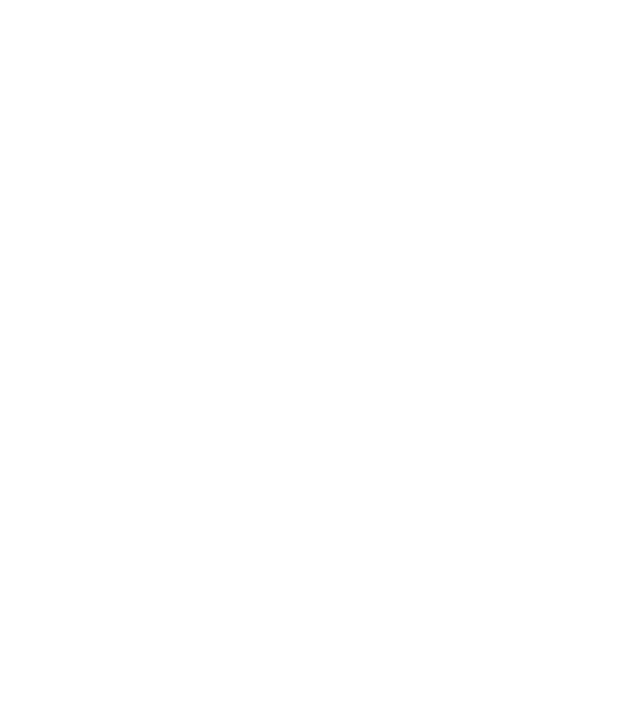
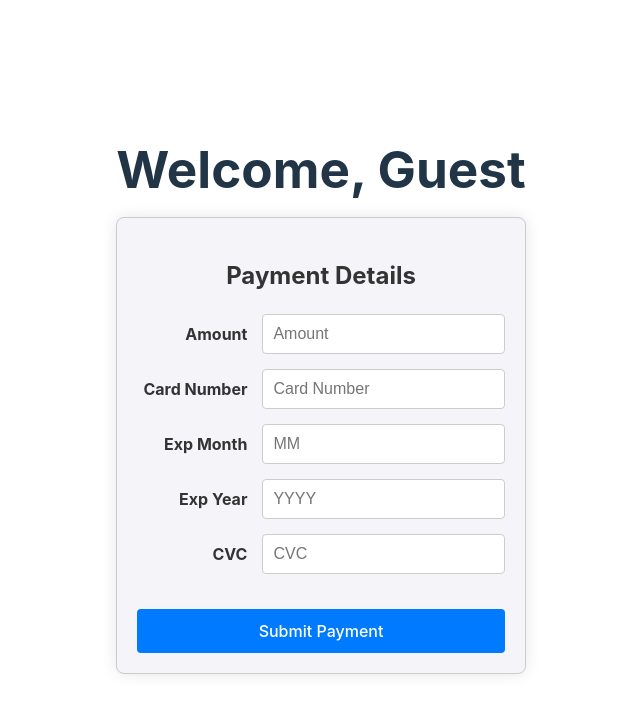
Before and after one commit to sahuhemant/Front_end_Easy_Tiffin, a React (Vite) app: page /payment in a window 1280 px wide. Before the commit this address had no page. Shown: the top 712 px of the page, without its empty margins (319-959 px from the left). Built offline with nearby package versions, Linux system fonts and the light colour scheme.

Commit message:
[312] made changes and add stripe payment gateway

```diff
--- a/src/App.jsx
+++ b/src/App.jsx
@@ -5,35 +5,39 @@
 import Register from './components/Register';
 import Customers from './components/Customers';
 import Tiffins from './components/Tiffins'; // Import the Tiffins component
+import Payment from './components/Payment'; // Import the Abc component
+import Header from './components/Header'; // Import the Header component
 
 function App() {
-  const [message, setMessage] = useState('');
+  const [message, setMessage] = useState(''); // State to manage messages
 
   // Callback function to handle successful registration
   const handleRegistrationSuccess = (successMessage) => {
-    setMessage(successMessage);
+    setMessage(successMessage); // Set success message
   };
 
   return (
     <div className="App">
+      <Header /> {/* Add the Header to display the username */}
       <Routes>
         <Route path="/" element={<Home message={message} />} />
         <Route path="/login" element={<Login />} />
         <Route path="/register" element={<Register onSuccess={handleRegistrationSuccess} />} />
         <Route path="/customers" element={<Customers />} />
-        <Route path="/customers/:customerId/tiffins" element={<Tiffins />} /> {/* Add this route */}
+        <Route path="/customers/:customerId/tiffins" element={<Tiffins />} />
+        <Route path="/payment" element={<Payment />} />
       </Routes>
     </div>
   );
 }
 
 const Home = ({ message }) => {
-  const navigate = useNavigate();
+  const navigate = useNavigate(); // Initialize navigation
 
   return (
     <div>
       <h1>Welcome!</h1>
-      {message && <p style={{ color: 'green' }}>{message}</p>}
+      {message && <p style={{ color: 'green' }}>{message}</p>} {/* Display success message if exists */}
       <button onClick={() => navigate('/register')}>Register</button>
       <button onClick={() => navigate('/login')}>Login</button>
     </div>
--- /dev/null
+++ b/src/AuthContext.jsx
@@ -0,0 +1,24 @@
+import React, { createContext, useContext, useState } from 'react';
+import { useNavigate } from 'react-router-dom';
+
+const AuthContext = createContext();
+
+export const AuthProvider = ({ children }) => {
+  const [username, setUsername] = useState(localStorage.getItem('userName') || ''); // Set initial state from localStorage
+  const navigate = useNavigate();
+
+  const logout = () => {
+    localStorage.removeItem('token'); // Clear token from localStorage
+    localStorage.removeItem('userName'); // Clear username from localStorage
+    setUsername(''); // Reset the username in context
+    navigate('/login'); // Redirect to login page
+  };
+
+  return (
+    <AuthContext.Provider value={{ username, setUsername, logout }}>
+      {children}
+    </AuthContext.Provider>
+  );
+};
+
+export const useAuth = () => useContext(AuthContext);
--- a/src/components/Customers.css
+++ b/src/components/Customers.css
@@ -1,3 +1,13 @@
+.donate-button {
+  background-color: #28a745; /* Green color */
+  color: white; /* White text */
+  padding: 10px 20px; /* Padding */
+  border: none; /* No border */
+  border-radius: 5px; /* Rounded corners */
+  font-size: 16px; /* Larger text */
+  cursor: pointer; /* Pointer cursor */
+  transition: background-color 0.3s ease; /* Smooth transition */
+}
 /* Customer Container */
 .customer-container {
   padding: 20px;
--- a/src/components/Customers.jsx
+++ b/src/components/Customers.jsx
@@ -2,8 +2,10 @@
 import { useNavigate } from "react-router-dom";
 import './Customers.css';
 import '../App.css';
+import { useAuth } from '../AuthContext';
 
 const Customers = () => {
+  const { username } = useAuth();
   const [customers, setCustomers] = useState([]);
   const [filteredCustomers, setFilteredCustomers] = useState([]);
   const [newCustomer, setNewCustomer] = useState({ name: '', mobile_no: '', address: '' });
@@ -12,10 +14,17 @@
   const [searchTerm, setSearchTerm] = useState('');
   const navigate = useNavigate();
 
-  const userId = 27; // Static user ID
+  // Function to retrieve the token and extract the user ID
+  const getUserIdFromToken = () => {
+    const token = localStorage.getItem('token');
+    if (!token) return null;
+
+    const payload = JSON.parse(atob(token.split('.')[1])); // Decode JWT payload
+    return payload.user_id; // Return user_id from token payload
+  };
 
   useEffect(() => {
-    fetchCustomers(userId);
+    fetchCustomers();
   }, []);
 
   useEffect(() => {
@@ -27,22 +36,33 @@
 
   const fetchCustomers = async (userId) => {
     try {
-      const response = await fetch(`http://localhost:3001/users/${userId}/customers`);
+      const response = await fetch(`http://localhost:3001/customers`, {
+        headers: {
+          'Authorization': `Bearer ${localStorage.getItem('token')}` // Include token in the request
+        },
+      });
       if (response.ok) {
         const data = await response.json();
-        setCustomers(data);
+        // Ensure data is an array
+        setCustomers(Array.isArray(data) ? data : []);
+      } else {
+        console.error('Failed to fetch customers:', await response.json());
+        setCustomers([]);
       }
     } catch (error) {
       console.error('Error fetching customers:', error);
+      setCustomers([]);
     }
   };
 
   const handleAddCustomer = async () => {
+    const userId = getUserIdFromToken();
     try {
-      const response = await fetch(`http://localhost:3001/users/${userId}/customers`, {
+      const response = await fetch(`http://localhost:3001/customers`, {
         method: 'POST',
         headers: {
           'Content-Type': 'application/json',
+          'Authorization': `Bearer ${localStorage.getItem('token')}` // Include token in the request
         },
         body: JSON.stringify({ customer: newCustomer }),
       });
@@ -70,8 +90,16 @@
 
   return (
     <div className="customer-container">
+          <div>
+      <h1>Welcome, {username}!</h1> {/* Display the username */}
+      {/* Other component code... */}
+      <button className="navigate-to-form-button" onClick={() => navigate('/payment')}>
+        Please Donate Some Amount for me
+      </button>
+    </div>
       <h1>Customer Management</h1>
       <button className="back-button" onClick={() => navigate('/')}>Back to Home</button>
+
 
       <div className="search-container">
         <input
--- /dev/null
+++ b/src/components/Header.jsx
@@ -0,0 +1,17 @@
+import React from 'react';
+import { useAuth } from '../AuthContext.jsx';
+
+const Header = () => {
+  const { username, logout } = useAuth();
+
+  return (
+    <header>
+      <h1>Welcome, {username ? username : 'Guest'}</h1>
+      {username && (
+        <button onClick={logout}>Logout</button>
+      )}
+    </header>
+  );
+};
+
+export default Header;
--- a/src/components/Login.jsx
+++ b/src/components/Login.jsx
@@ -1,5 +1,6 @@
 import { useState } from 'react';
 import { useNavigate } from 'react-router-dom'; // Import useNavigate for navigation
+import { useAuth } from '../AuthContext'; // Import useAuth to access context
 
 const Login = () => {
   const [userName, setUserName] = useState('');
@@ -7,6 +8,7 @@
   const [error, setError] = useState('');
   const [success, setSuccess] = useState('');
   const navigate = useNavigate(); // Initialize navigate
+  const { setUsername } = useAuth(); // Get setUsername from the Auth context
 
   const handleSubmit = async (event) => {
     event.preventDefault();
@@ -22,6 +24,8 @@
 
       if (response.ok) {
         const data = await response.json();
+        localStorage.setItem('token', data.token);
+        setUsername(data.user_name); // Set the username in context
         setSuccess(data.message);
         navigate('/customers'); // Redirect to customers page on success
       } else {
--- /dev/null
+++ b/src/components/Payment.css
@@ -0,0 +1,75 @@
+.form-container {
+  padding: 20px;
+  border: 1px solid #ccc;
+  max-width: 500px;
+  margin: 20px auto;
+  background-color: #f4f4f9;
+  border-radius: 8px;
+  box-shadow: 0px 0px 15px rgba(0, 0, 0, 0.1);
+}
+
+h2 {
+  text-align: center;
+  color: #333;
+}
+
+.form-group {
+  display: flex;
+  align-items: center;
+  justify-content: space-between;
+  margin-bottom: 15px;
+}
+
+label {
+  flex: 1;
+  font-weight: bold;
+  color: #333;
+  margin-right: 15px;
+  text-align: right;
+}
+
+input {
+  flex: 2;
+  padding: 10px;
+  border: 1px solid #ccc;
+  border-radius: 4px;
+  font-size: 16px;
+}
+
+button {
+  width: 100%;
+  padding: 12px;
+  background-color: #007bff;
+  color: white;
+  border: none;
+  border-radius: 4px;
+  font-size: 16px;
+  cursor: pointer;
+  margin-top: 20px;
+}
+
+button:hover {
+  background-color: #0056b3;
+}
+
+@media screen and (max-width: 600px) {
+  .form-group {
+    flex-direction: column;
+    align-items: flex-start;
+  }
+
+  label {
+    margin-bottom: 5px;
+    text-align: left;
+  }
+
+  input {
+    width: 100%;
+  }
+}
+/* payment success message */
+.success-message {
+  color: green;
+  margin-top: 20px;
+  font-weight: bold;
+}
--- /dev/null
+++ b/src/components/Payment.jsx
@@ -0,0 +1,127 @@
+import React, { useState } from "react";
+import { useNavigate } from "react-router-dom";
+import "./Payment.css"; // Ensure the path matches your CSS file
+
+const Payment = () => {
+  const [formData, setFormData] = useState({
+    amount: '',
+    cardNumber: '',
+    expMonth: '',
+    expYear: '',
+    cvc: ''
+  });
+  const [successMessage, setSuccessMessage] = useState(''); // State for success message
+  const navigate = useNavigate();
+
+  const handleChange = (e) => {
+    const { name, value } = e.target;
+    setFormData({ ...formData, [name]: value });
+  };
+
+  const handleSubmit = async (e) => {
+    e.preventDefault();
+
+    try {
+      const response = await fetch('http://localhost:3001/payment/stripe/charge', {
+        method: 'POST',
+        headers: {
+          'Content-Type': 'application/json',
+          'Authorization': `Bearer ${localStorage.getItem('token')}`
+        },
+        body: JSON.stringify({
+          card_number: formData.cardNumber,
+          exp_month: formData.expMonth,
+          exp_year: formData.expYear,
+          cvc: formData.cvc,
+          amount: formData.amount
+        })
+      });
+
+      if (!response.ok) {
+        throw new Error('Payment processing failed');
+      }
+
+      const result = await response.json();
+      console.log('Payment successful:', result);
+      // Set success message
+      setSuccessMessage("Payment successfully processed! Thanks for your donation. We will make the application more simple and perfect.");
+      // Optionally navigate to a different page or clear the form
+      navigate("/");
+    } catch (error) {
+      console.error('Error:', error);
+      // Handle the error (e.g., show an error message)
+    }
+  };
+
+  return (
+    <div className="form-container">
+      <h2>Payment Details</h2>
+      {successMessage && <div className="success-message">{successMessage}</div>} {/* Display success message */}
+      <form onSubmit={handleSubmit}>
+        <div className="form-group">
+          <label htmlFor="amount">Amount</label>
+          <input
+            type="text"
+            id="amount"
+            name="amount"
+            placeholder="Amount"
+            value={formData.amount}
+            onChange={handleChange}
+            required
+          />
+        </div>
+        <div className="form-group">
+          <label htmlFor="cardNumber">Card Number</label>
+          <input
+            type="text"
+            id="cardNumber"
+            name="cardNumber"
+            placeholder="Card Number"
+            value={formData.cardNumber}
+            onChange={handleChange}
+            required
+          />
+        </div>
+        <div className="form-group">
+          <label htmlFor="expMonth">Exp Month</label>
+          <input
+            type="text"
+            id="expMonth"
+            name="expMonth"
+            placeholder="MM"
+            value={formData.expMonth}
+            onChange={handleChange}
+            required
+          />
+        </div>
+        <div className="form-group">
+          <label htmlFor="expYear">Exp Year</label>
+          <input
+            type="text"
+            id="expYear"
+            name="expYear"
+            placeholder="YYYY"
+            value={formData.expYear}
+            onChange={handleChange}
+            required
+          />
+        </div>
+        <div className="form-group">
+          <label htmlFor="cvc">CVC</label>
+          <input
+            type="text"
+            id="cvc"
+            name="cvc"
+            placeholder="CVC"
+            value={formData.cvc}
+            onChange={handleChange}
+            required
+          />
+        </div>
+        <button type="submit">Submit Payment</button>
+      </form>
+    </div>
+  );
+};
+
+export default Payment;
--- a/src/components/Register.jsx
+++ b/src/components/Register.jsx
@@ -4,6 +4,8 @@
 const Register = ({ onSuccess }) => {
   const [name, setName] = useState('');
   const [userName, setUserName] = useState('');
+  const [email, setEmail] = useState('');
+  const [number, setNumber] = useState('');
   const [password, setPassword] = useState('');
   const [error, setError] = useState('');
   const navigate = useNavigate();
@@ -16,10 +18,20 @@
       const response = await fetch('http://localhost:3001/register', {
         method: 'POST',
         headers: { 'Content-Type': 'application/json' },
-        body: JSON.stringify({ user: { name, user_name: userName, password } }),
+        body: JSON.stringify({
+          user: {
+            name,
+            user_name: userName,
+            email,
+            number,
+            password
+          }
+        }),
       });
 
       if (response.ok) {
+        const data = await response.json();
+        localStorage.setItem('token', data.token); // Store token in localStorage
         onSuccess('Registration successful! Now you can login.'); // Pass success message to onSuccess
         navigate('/'); // Redirect to the home page
       } else {
@@ -49,10 +61,25 @@
           onChange={(e) => setUserName(e.target.value)}
         />
         <input
+          type="email" // Change type to email
+          placeholder="Email"
+          value={email}
+          onChange={(e) => setEmail(e.target.value)}
+          required
+        />
+        <input
+          type="tel" // Change type to tel for number
+          placeholder="Number"
+          value={number}
+          onChange={(e) => setNumber(e.target.value)}
+          required
+        />
+        <input
           type="password"
           placeholder="Password"
           value={password}
           onChange={(e) => setPassword(e.target.value)}
+          required
         />
         <button type="submit">Register</button>
       </form>
--- a/src/components/Tiffins.jsx
+++ b/src/components/Tiffins.jsx
@@ -6,7 +6,7 @@
   const { customerId } = useParams();
   const [tiffins, setTiffins] = useState([]);
   const [newTiffin, setNewTiffin] = useState({
-    start_date: new Date().toISOString().split('T')[0], // Set the current date as the default
+    start_date: new Date().toISOString().split('T')[0],
     day_status: 'yes',
     night_status: 'right'
   });
@@ -14,6 +14,7 @@
   const [tiffinCount, setTiffinCount] = useState(0);
   const [message, setMessage] = useState('');
   const navigate = useNavigate();
+  const token = localStorage.getItem('token'); // Assuming the token is stored in localStorage
 
   useEffect(() => {
     fetchTiffins();
@@ -21,23 +22,28 @@
 
   const fetchTiffins = async () => {
     try {
-      const response = await fetch(`http://localhost:3001/customers/${customerId}/tiffins`);
+      const response = await fetch(`http://localhost:3001/customers/${customerId}/tiffins`, {
+        headers: {
+          'Content-Type': 'application/json',
+          'Authorization': `Bearer ${token}`, // Passing the token
+        },
+      });
+
       if (response.ok) {
         const data = await response.json();
-        if (data.length === 0) {
-          setShowCreateForm(true); // Show the form if no tiffins are present
+        const tiffinsData = data.tiffins; // Accessing the tiffins array from the response
+        if (tiffinsData.length === 0) {
+          setMessage('No tiffins available.');
         } else {
-          setTiffins(data);
-          setTiffinCount(data.length);
-          setShowCreateForm(false); // Hide the form if tiffins are present
+          setTiffins(tiffinsData);
+          setTiffinCount(data.total_count);
         }
       } else {
-        setMessage('No tiffins available.');
-        setShowCreateForm(true); // Show create form if there's an error
+        setMessage('Failed to fetch tiffins.');
       }
     } catch (error) {
       console.error('Error fetching tiffins:', error);
-      setShowCreateForm(true); // Show create form if there's a fetch error
+      setMessage('Error fetching tiffins.');
     }
   };
 
@@ -45,9 +51,13 @@
     try {
       const response = await fetch(`http://localhost:3001/customers/${customerId}/tiffins`, {
         method: 'POST',
-        headers: { 'Content-Type': 'application/json' },
+        headers: {
+          'Content-Type': 'application/json',
+          'Authorization': `Bearer ${token}`,
+        },
         body: JSON.stringify(newTiffin),
       });
+
       if (response.ok) {
         fetchTiffins();
         setNewTiffin({ start_date: '', day_status: 'yes', night_status: 'right' });
@@ -58,7 +68,6 @@
       console.error('Error creating tiffin:', error);
     }
   };
-
 
   const handleEditClick = (tiffin) => {
     setEditTiffin(tiffin);
@@ -72,7 +81,10 @@
     try {
       const response = await fetch(`http://localhost:3001/customers/${customerId}/tiffins/${editTiffin.id}`, {
         method: 'PUT',
-        headers: { 'Content-Type': 'application/json' },
+        headers: {
+          'Content-Type': 'application/json',
+          'Authorization': `Bearer ${token}`,
+        },
         body: JSON.stringify({
           tiffin: {
             start_date: editTiffin.start_date,
@@ -81,6 +93,7 @@
           }
         }),
       });
+
       if (response.ok) {
         fetchTiffins();
         setEditTiffin(null);
@@ -92,9 +105,17 @@
     }
   };
 
+  const handleBackToCustomers = () => {
+    navigate('/customers');
+  };
+
   return (
     <div className="tiffin-container">
       <h1>Tiffins for Customer {customerId}</h1>
+            {/* Back to Customers Button */}
+      <button onClick={handleBackToCustomers} className="back-button">
+        Back to Customers
+      </button>
       <h2>Total Tiffins: {tiffinCount}</h2>
       {message && <p>{message}</p>}
 
@@ -111,7 +132,6 @@
             </tr>
           </thead>
           <tbody>
-            {/* Add the row for creating a new tiffin */}
             <tr>
               <td>
                 <input
@@ -126,8 +146,8 @@
                   value={newTiffin.day_status}
                   onChange={(e) => setNewTiffin({ ...newTiffin, day_status: e.target.value })}
                 >
-                  <option value="yes">✔</option> {/* Right tick */}
-                  <option value="no">✖</option> {/* Cross tick */}
+                  <option value="yes">✔</option>
+                  <option value="no">✖</option>
                 </select>
               </td>
               <td>
@@ -135,19 +155,18 @@
                   value={newTiffin.night_status}
                   onChange={(e) => setNewTiffin({ ...newTiffin, night_status: e.target.value })}
                 >
-                  <option value="right">✔</option> {/* Right tick */}
-                  <option value="wrong">✖</option> {/* Cross tick */}
+                  <option value="right">✔</option>
+                  <option value="wrong">✖</option>
                 </select>
               </td>
-              <td>-</td> {/* Placeholder for status count */}
+              <td>-</td>
               <td>
                 <button onClick={handleCreateTiffin}>Create</button>
               </td>
             </tr>
 
-            {/* Render the sorted list of tiffins */}
             {tiffins
-              .sort((a, b) => new Date(b.start_date) - new Date(a.start_date)) // Sort by start_date in descending order
+              ?.sort((a, b) => new Date(b.start_date) - new Date(a.start_date))
               .map((tiffin) => (
                 <tr key={tiffin.id}>
                   {editTiffin && editTiffin.id === tiffin.id ? (
@@ -213,7 +232,6 @@
           </tbody>
         </table>
       </div>
-
     </div>
   );
 };
--- a/src/main.jsx
+++ b/src/main.jsx
@@ -1,13 +1,16 @@
 import { StrictMode } from 'react';
 import { createRoot } from 'react-dom/client';
-import { BrowserRouter } from 'react-router-dom'; // Import BrowserRouter
+import { BrowserRouter } from 'react-router-dom'; // Import BrowserRouter for routing
 import App from './App.jsx';
+import { AuthProvider } from './AuthContext.jsx'; // Import AuthProvider for authentication context
 import './index.css';
 
 createRoot(document.getElementById('root')).render(
   <StrictMode>
-    <BrowserRouter> {/* Wrap the App component with BrowserRouter */}
-      <App />
+    <BrowserRouter> {/* Wrap the App component with BrowserRouter for routing */}
+      <AuthProvider> {/* Wrap App with AuthProvider to provide auth context */}
+        <App />
+      </AuthProvider>
     </BrowserRouter>
   </StrictMode>
 );
```
